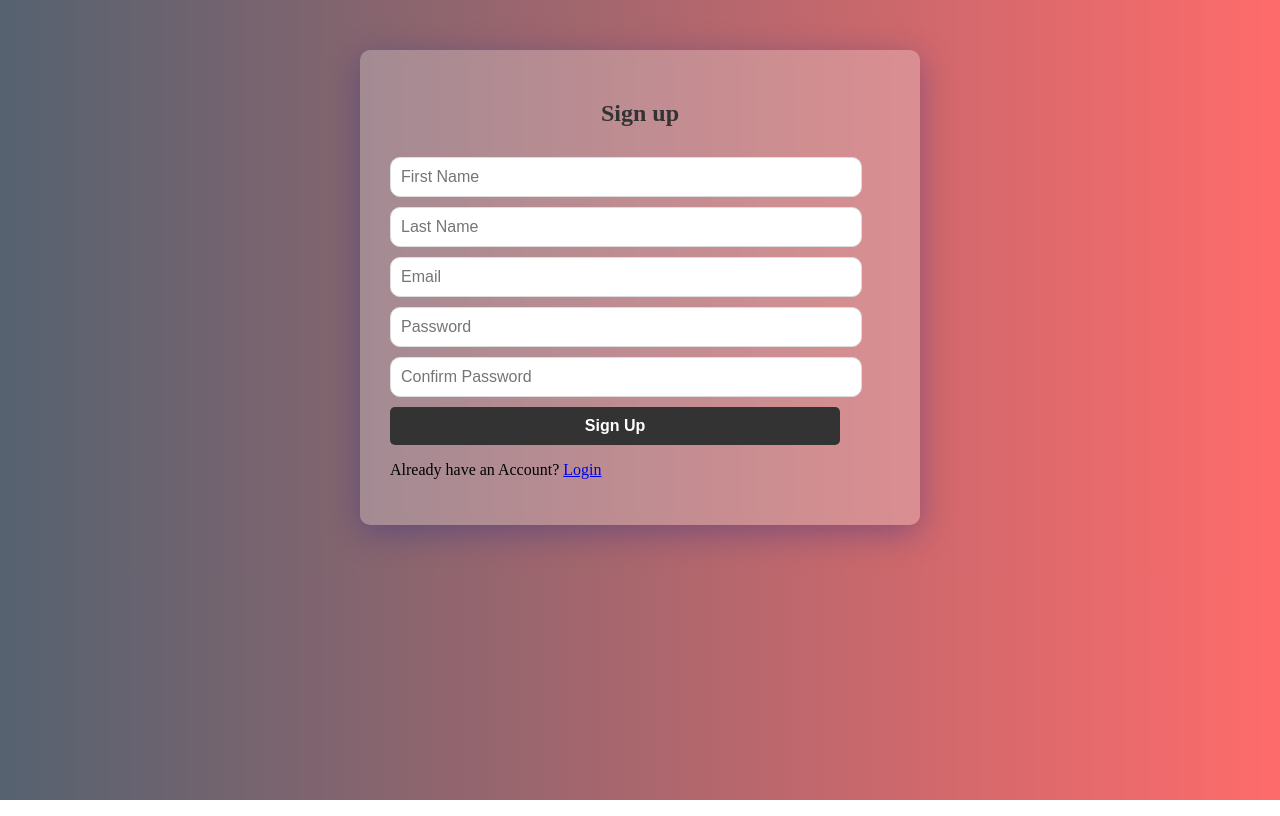
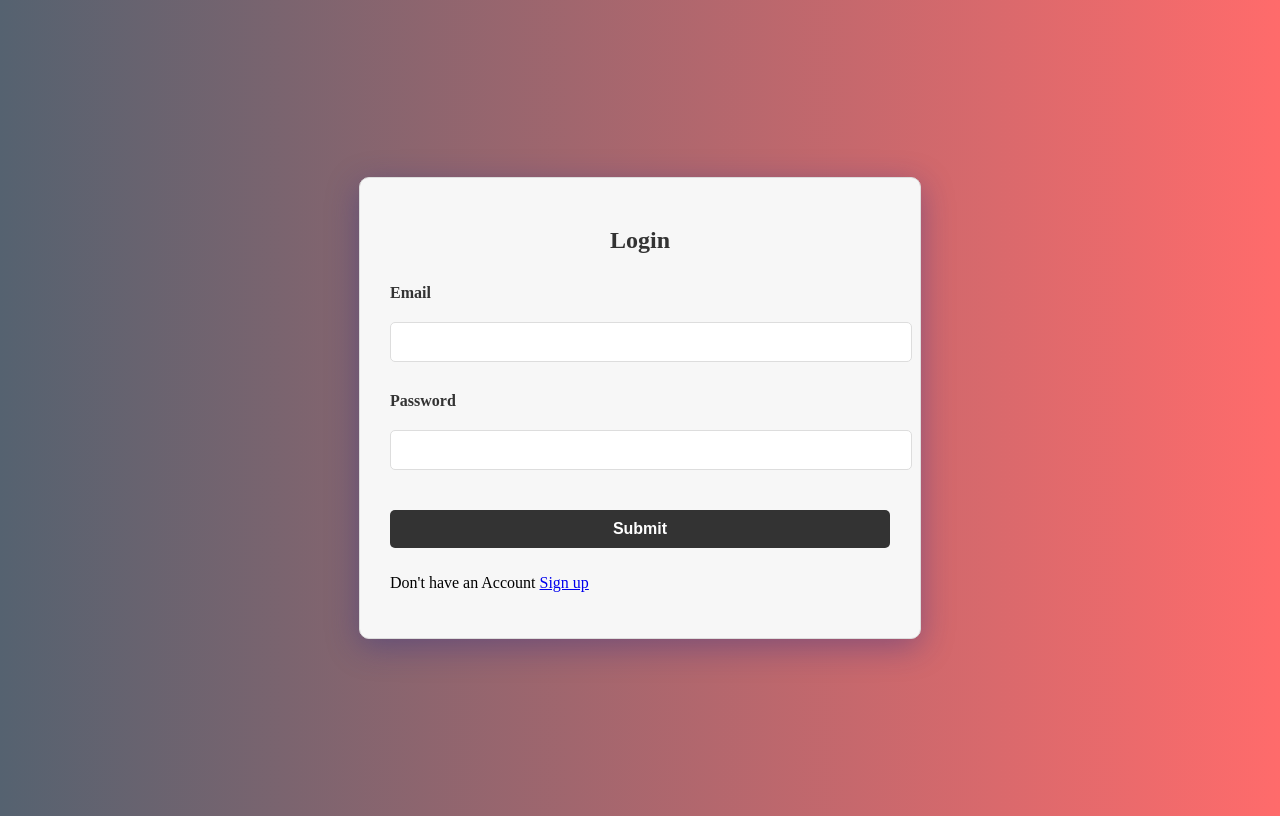
Before and after one commit to Jothishwar/react-authentication, a React (Create React App) app: page /signup in a window 1280 px wide. Built offline with nearby package versions, Linux system fonts and the light colour scheme.

Commit message:
added login page

```diff
--- a/src/App.css
+++ b/src/App.css
@@ -3,13 +3,13 @@ body{
   background: -webkit-linear-gradient(to left, #FF6B6B, #556270);  /* Chrome 10-25, Safari 5.1-6 */
   background: linear-gradient(to left, #FF6B6B, #556270); /* W3C, IE 10+/ Edge, Firefox 16+, Chrome 26+, Opera 12+, Safari 7+ */
 }
-/*
 .app{
 	height: 100vh;
 	display: flex;
 	justify-content: center;
 	align-items: center;
 }
+/*
 .signupform{
 	border: 2px solid red;
 	width: 500px;
@@ -32,62 +32,3 @@ body{
 	width: 100%;
 }
 */
-form {
-  width: 500px;
-  margin: 50px auto;
-  border-radius: 10px;
-  padding: 30px;
-  background: rgba( 255, 255, 255, 0.25 );
-  box-shadow: 0 8px 32px 0 rgba( 31, 38, 135, 0.37 );
-  backdrop-filter: blur( 5px );
-  -webkit-backdrop-filter: blur( 5px );
-  border-radius: 10px;
-}
-
-h2 {
-  text-align: center;
-  margin-bottom: 30px;
-  font-size: 24px;
-  font-weight: bold;
-  color: #333;
-}
-
-input[type="text"],
-input[type="email"],
-input[type="password"] {
-  width: 90%;
-  padding: 10px;
-  margin-bottom: 10px;
-  font-size: 16px;
-  border: 1px solid #ddd;
-  border-radius: 10px;
-}
-
-label {
-  font-weight: bold;
-  color: #333;
-  margin-bottom: 10px;
-  display: block;
-}
-
-button[type="submit"] {
-  width: 90%;
-  padding: 10px;
-  background-color: #333;
-  color: #fff;
-  border: none;
-  border-radius: 5px;
-  font-size: 16px;
-  font-weight: bold;
-  cursor: pointer;
-}
-
-button[type="submit"]:hover {
-  background-color: #444;
-}
-
-.error {
-  color: #D63301;
-  font-size: 14px;
-  margin-bottom: 10px;
-}
--- a/src/App.js
+++ b/src/App.js
@@ -1,10 +1,11 @@
 import './App.css';
 import Signup from './components/Signup';
+import Login from './components/Login';
 
 function App() {
   return (
     <div className="app">
-      <Signup />
+      <Login />
     </div>
   );
 }
--- /dev/null
+++ b/src/components/Login.js
@@ -0,0 +1,76 @@
+import React from 'react';
+import { Formik, Form, Field } from 'formik';
+import './login.css';
+
+const Login = () => {
+  const handleSubmit = (values) => {
+    console.log(values);
+  };
+
+  return (
+    <div className="container">
+      <Formik
+        initialValues={{ email: '', password: '' }}
+        validate={values => {
+          const errors = {};
+          if (!values.email) {
+            errors.email = "Required";
+          } else if (
+            !/^[A-Z0-9._%+-]+@[A-Z0-9.-]+\.[A-Z]{2,}$/i.test(values.email)
+          ) {
+            errors.email = "Invalid email address";
+          }
+          if (!values.password) {
+            errors.password = "Required";
+          }
+          return errors;
+        }}
+        onSubmit={handleSubmit}
+      >
+        {({ touched, errors }) => (
+          <Form className='loginpage'>
+          	<div className='form_header'>
+          		<h2 className="text-center mb-4">Login</h2>
+          	</div>
+          	<div className='form_body'>
+	            <div className="form-group">
+	              <label htmlFor="email">Email</label>
+	              <Field
+	                name="email"
+	                type="email"
+	                className={`form-control ${
+	                  touched.email && errors.email ? 'is-invalid' : ''
+	                }`}
+	              />
+	              {touched.email && errors.email && (
+	                <div className="invalid-feedback">{errors.email}</div>
+	              )}
+	            </div>
+	            <div className="form-group">
+	              <label htmlFor="password">Password</label>
+	              <Field
+	                name="password"
+	                type="password"
+	                className={`form-control ${
+	                  touched.password && errors.password ? 'is-invalid' : ''
+	                }`}
+	              />
+	              {touched.password && errors.password && (
+	                <div className="invalid-feedback">{errors.password}</div>
+	              )}
+	            </div>
+            </div>
+            <div className='form-footer'>
+	            <button type="submit" className="btn btn-primary">
+	              Submit
+	            </button>
+	            <p>Don't have an Account <a href="#">Sign up</a></p>
+            </div>
+          </Form>
+        )}
+      </Formik>
+    </div>
+  );
+};
+
+export default Login;
--- a/src/components/Signup.js
+++ b/src/components/Signup.js
@@ -1,5 +1,6 @@
 import React from "react";
 import { Formik, Form, Field, ErrorMessage } from "formik";
+import './signup.css';
 
 const SignUp = () => {
   return (
--- /dev/null
+++ b/src/components/login.css
@@ -0,0 +1,59 @@
+.container {
+  width: 500px;
+  margin: 50px auto;
+  background-color: #f7f7f7;
+  border: 1px solid #ddd;
+  border-radius: 10px;
+  padding: 30px;
+  box-shadow: 0 8px 32px 0 rgba( 31, 38, 135, 0.37 );
+}
+
+h2 {
+  text-align: center;
+  margin-bottom: 30px;
+  font-size: 24px;
+  font-weight: bold;
+  color: #333;
+}
+
+.loginpage .form-group {
+  margin-bottom: 20px;
+}
+
+.loginpage label {
+  font-weight: bold;
+  color: #333;
+  margin-bottom: 10px;
+  display: block;
+}
+
+.loginpage input[type="email"],
+.loginpage input[type="password"] {
+  width: 100%;
+  padding: 10px;
+  font-size: 16px;
+  border: 1px solid #ddd;
+  border-radius: 5px;
+}
+
+.loginpage button[type="submit"] {
+  width: 100%;
+  padding: 10px;
+  background-color: #333;
+  color: #fff;
+  border: none;
+  border-radius: 5px;
+  font-size: 16px;
+  font-weight: bold;
+  cursor: pointer;
+}
+
+.loginpage button[type="submit"]:hover {
+  background-color: #444;
+}
+
+.loginpage .invalid-feedback {
+  color: red;
+  font-size: 14px;
+  margin-top: 10px;
+}
--- /dev/null
+++ b/src/components/signup.css
@@ -0,0 +1,57 @@
+.signupform {
+  width: 500px;
+  margin: 50px auto;
+  border-radius: 10px;
+  padding: 30px;
+  background-color: white;
+  box-shadow: 0 8px 32px 0 rgba( 31, 38, 135, 0.37 );
+}
+
+h2 {
+  text-align: center;
+  margin-bottom: 30px;
+  font-size: 24px;
+  font-weight: bold;
+  color: #333;
+}
+
+input[type="text"],
+input[type="email"],
+input[type="password"] {
+  width: 100%;
+  padding: 10px;
+  margin: 10px 0px;
+  font-size: 16px;
+  border: 1px solid #ddd;
+  border-radius: 10px;
+}
+
+label {
+  font-weight: bold;
+  color: #333;
+  margin-bottom: 10px;
+  display: block;
+}
+
+button[type="submit"] {
+  width: 100%;
+  padding: 10px;
+  background-color: #333;
+  color: #fff;
+  border: none;
+  border-radius: 5px;
+  font-size: 16px;
+  font-weight: bold;
+  cursor: pointer;
+  margin: 10px 0px;
+}
+
+button[type="submit"]:hover {
+  background-color: #444;
+}
+
+.error {
+  color: #D63301;
+  font-size: 14px;
+  margin-bottom: 10px;
+}
```
